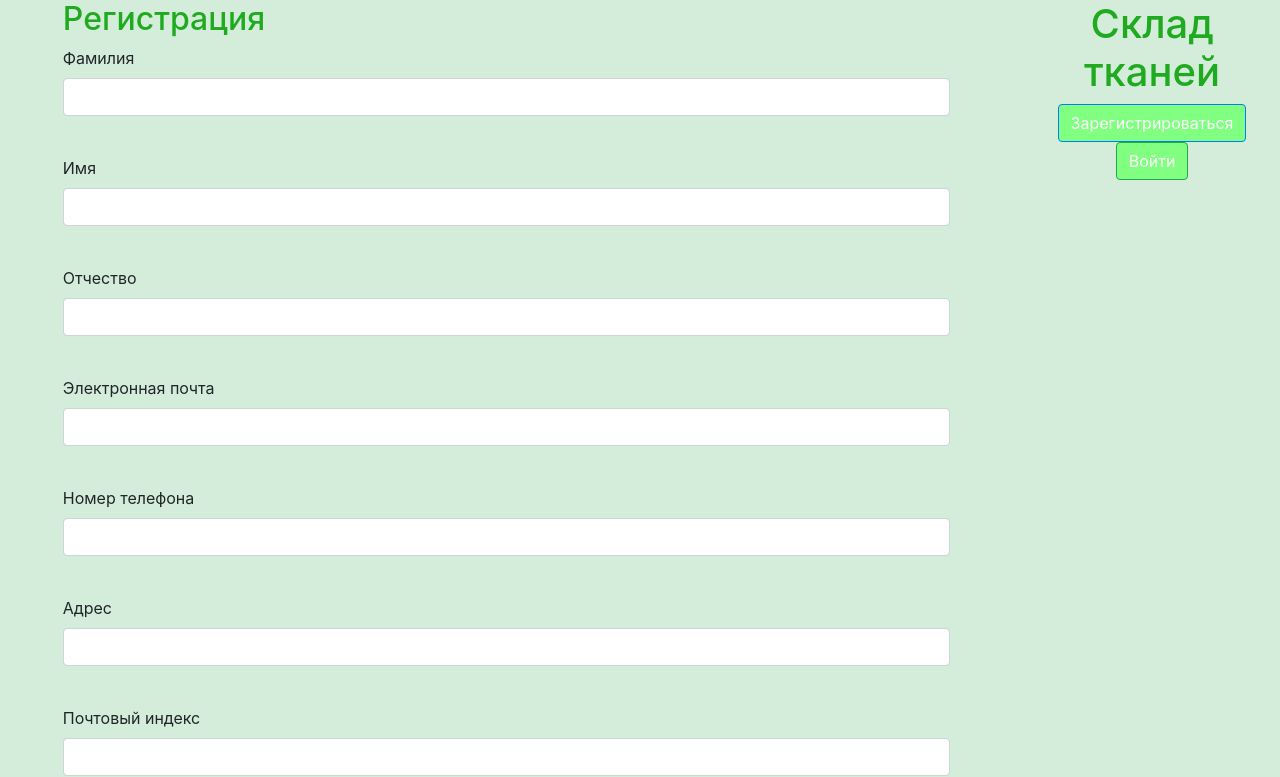
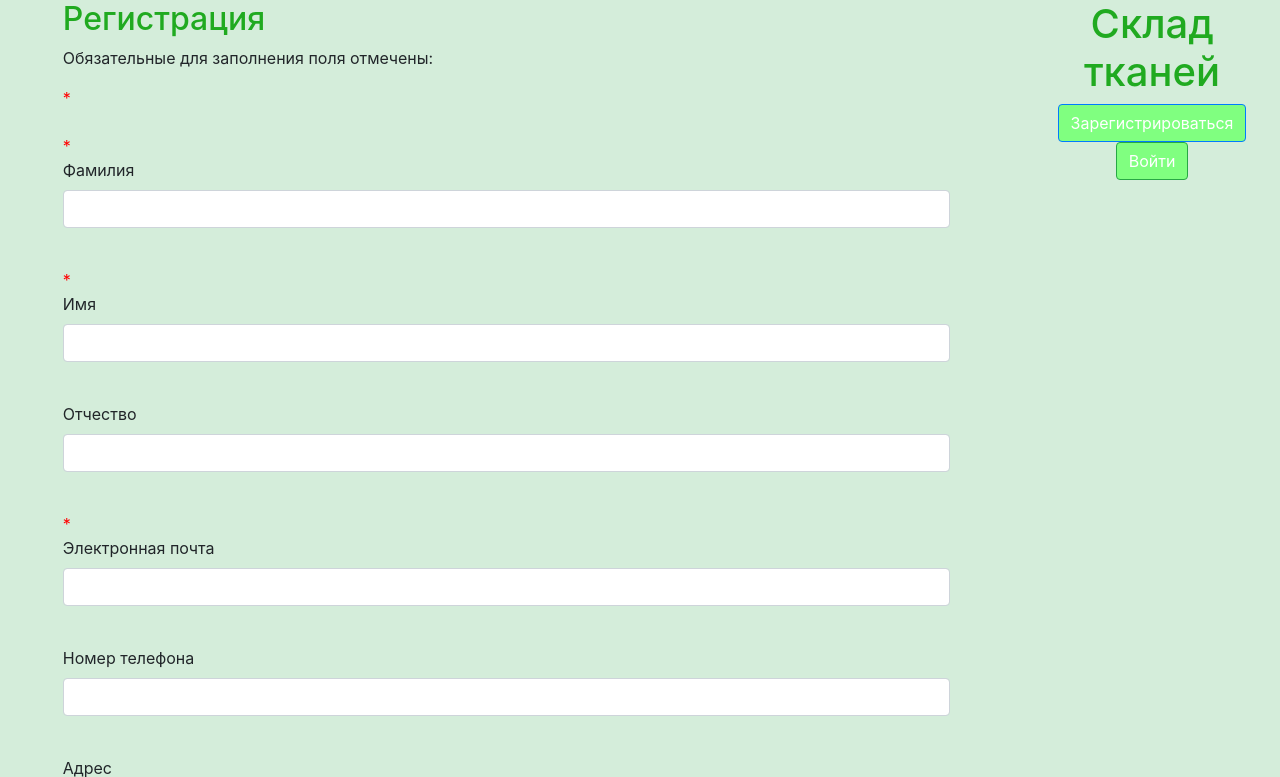
Before and after one commit to GlebVoronin/YandexWebServerProjectwithAPI, a Flask app: page /register in a window 1280 px wide. Shown: the top 777 px of the page. Run offline with Flask 2, Linux system fonts and the light colour scheme; parts of the project's set-up code (start-up, migrations or seed data) failed here and were passed over; some libraries are stand-ins or nearby versions.

Commit message:
Rewrite register form

```diff
--- a/templates/register.html
+++ b/templates/register.html
@@ -4,7 +4,8 @@
 <form action="" method="post" novalidate style="margin-left: 50px;">
     {{ form.hidden_tag() }}
     <p>
-        {{ form.surname.label }}<br>
+    Обязательные для заполнения поля отмечены: <div style="color:#ff0000;">* </div><br>
+    <div style="color:#ff0000;">* </div>{{ form.surname.label }}<br>
         {{ form.surname(class="form-control") }}<br>
         {% for error in form.surname.errors %}
     <div class="alert alert-danger" role="alert">
@@ -13,7 +14,7 @@
     {% endfor %}
     </p>
     <p>
-        {{ form.name.label }}<br>
+        <div style="color:#ff0000;">* </div>{{ form.name.label }}<br>
         {{ form.name(class="form-control") }}<br>
         {% for error in form.name.errors %}
     <div class="alert alert-danger" role="alert">
@@ -31,7 +32,7 @@
     {% endfor %}
     </p>
     <p>
-        {{ form.email.label }}<br>
+        <div style="color:#ff0000;">* </div>{{ form.email.label }}<br>
         {{ form.email(class="form-control", type="email") }}<br>
         {% for error in form.email.errors %}
     <div class="alert alert-danger" role="alert">
```
Also changed, not shown: 1 other file.
